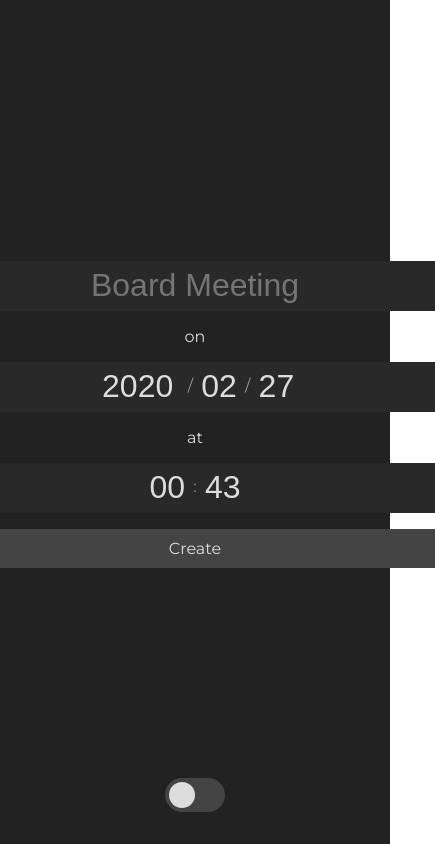
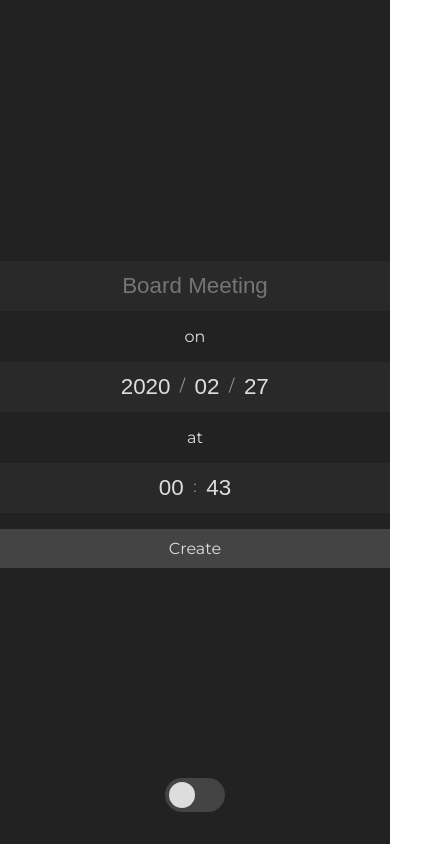
Before and after one commit to MattDavis00/countdown.mattdavis.info, an Angular app in the folder frontend-countdown/: page /#/ in a window 390 px wide. Shown: the whole page, 435 px wide, since content can reach past the window. Built offline with nearby package versions, Linux system fonts and the light colour scheme.

Commit message:
Fixed responsive design for the create countdown form. The input fields were too large on mobile devices.

```diff
--- a/frontend-countdown/src/styles.css
+++ b/frontend-countdown/src/styles.css
@@ -268,4 +268,32 @@ CSS Alterations For Mobile Devices
         font-size: 16vw;
     }
 
+    .create-countdown {
+        width: 100%;
+    }
+
+    .input-title > input, .input-date > input, .input-time > input {
+        font-size: 1.4rem;
+    }
+
+    .year {
+        width: 4rem;
+    }
+
+    .month {
+        width: 2.5rem;
+    }
+
+    .day {
+        width: 2.5rem;
+    }
+
+    .hour {
+        width: 2.5rem;
+    }
+
+    .minute {
+        width: 2.5rem;
+    }
+
 }
```
